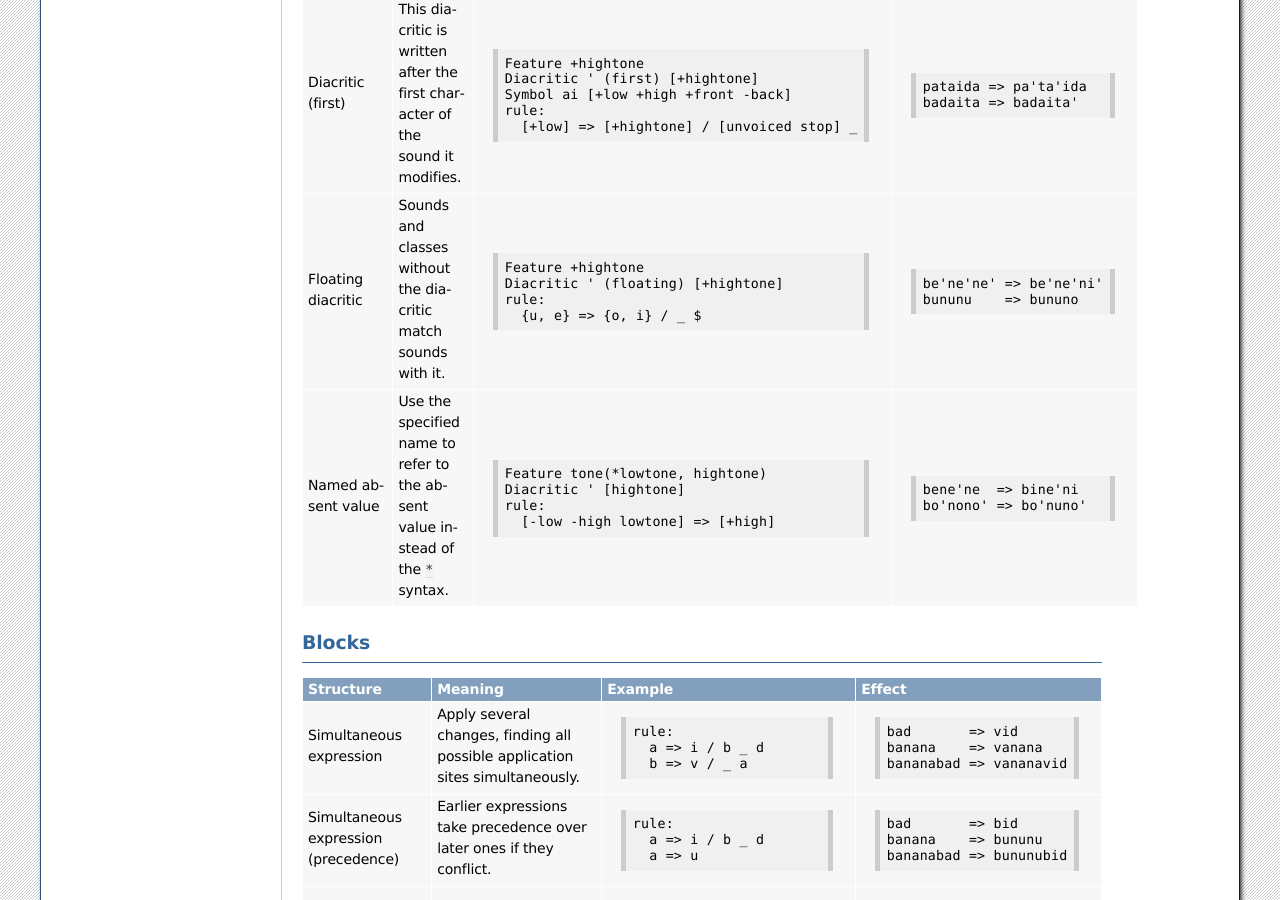
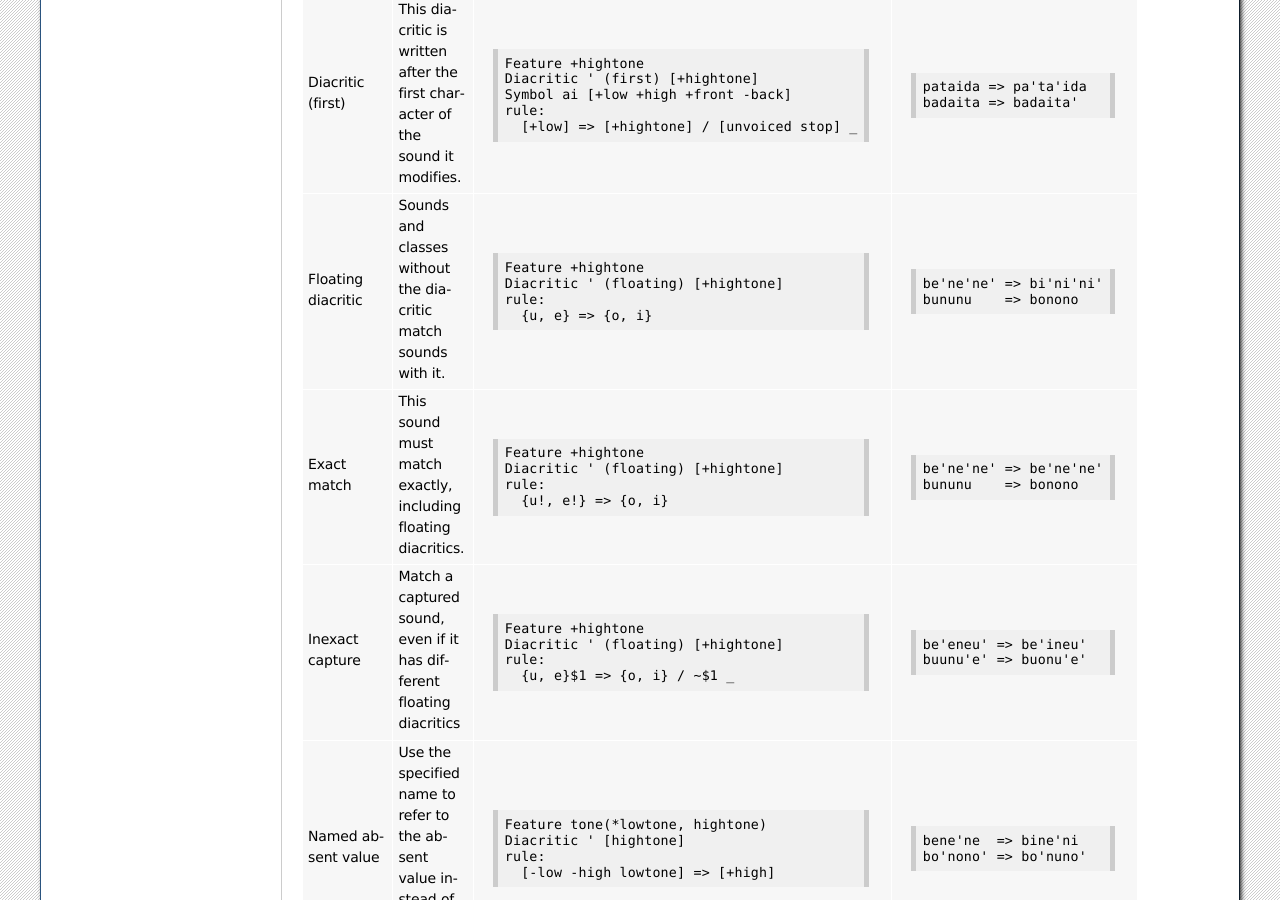
Before and after one commit to def-gthill/lexurgy, a Sphinx documentation site: the page built from doc/source/sc-cheat-sheet.rst, in a window 1280 px wide and 900 px high, scrolled down 5409 px. Built offline with Sphinx 7.4.7, drawn with Linux system fonts in a browser that asks for light colours.

Commit message:
Missing cheat sheet examples

```diff
--- a/doc/source/sc-cheat-sheet.rst
+++ b/doc/source/sc-cheat-sheet.rst
@@ -296,11 +296,24 @@ diacritic declarations, then the rules.
 +-----------------------+---------------------------+-----------------------------------------------+---------------------------+
 | Floating diacritic    | Sounds and classes        | ::                                            | ::                        |
 |                       | without the diacritic     |                                               |                           |
-|                       | match sounds with it.     |   Feature +hightone                           |   be'ne'ne' => be'ne'ni'  |
-|                       |                           |   Diacritic ' (floating) [+hightone]          |   bununu    => bununo     |
+|                       | match sounds with it.     |   Feature +hightone                           |   be'ne'ne' => bi'ni'ni'  |
+|                       |                           |   Diacritic ' (floating) [+hightone]          |   bununu    => bonono     |
 |                       |                           |   rule:                                       |                           |
-|                       |                           |     {u, e} => {o, i} / _ $                    |                           |
-|                       |                           |                                               |                           |
+|                       |                           |     {u, e} => {o, i}                          |                           |
++-----------------------+---------------------------+-----------------------------------------------+---------------------------+
+| Exact match           | This sound must match     | ::                                            | ::                        |
+|                       | exactly, including        |                                               |                           |
+|                       | floating diacritics.      |   Feature +hightone                           |   be'ne'ne' => be'ne'ne'  |
+|                       |                           |   Diacritic ' (floating) [+hightone]          |   bununu    => bonono     |
+|                       |                           |   rule:                                       |                           |
+|                       |                           |     {u!, e!} => {o, i}                        |                           |
++-----------------------+---------------------------+-----------------------------------------------+---------------------------+
+| Inexact capture       | Match a captured sound,   | ::                                            | ::                        |
+|                       | even if it has different  |                                               |                           |
+|                       | floating diacritics       |   Feature +hightone                           |   be'eneu' => be'ineu'    |
+|                       |                           |   Diacritic ' (floating) [+hightone]          |   buunu'e' => buonu'e'    |
+|                       |                           |   rule:                                       |                           |
+|                       |                           |     {u, e}$1 => {o, i} / ~$1 _                |                           |
 +-----------------------+---------------------------+-----------------------------------------------+---------------------------+
 | Named absent value    | Use the specified name    | ::                                            | ::                        |
 |                       | to refer to the absent    |                                               |                           |
```
